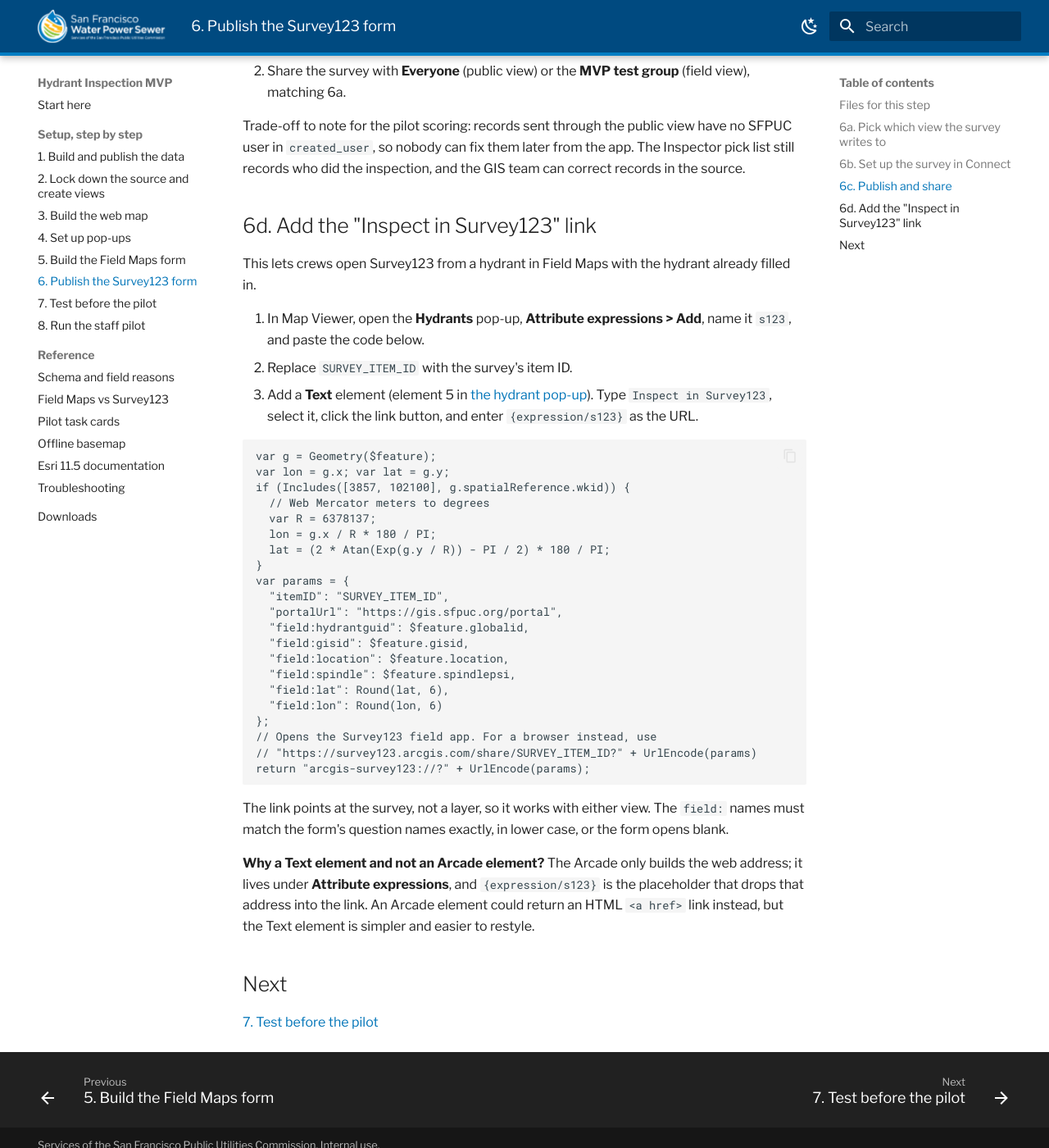
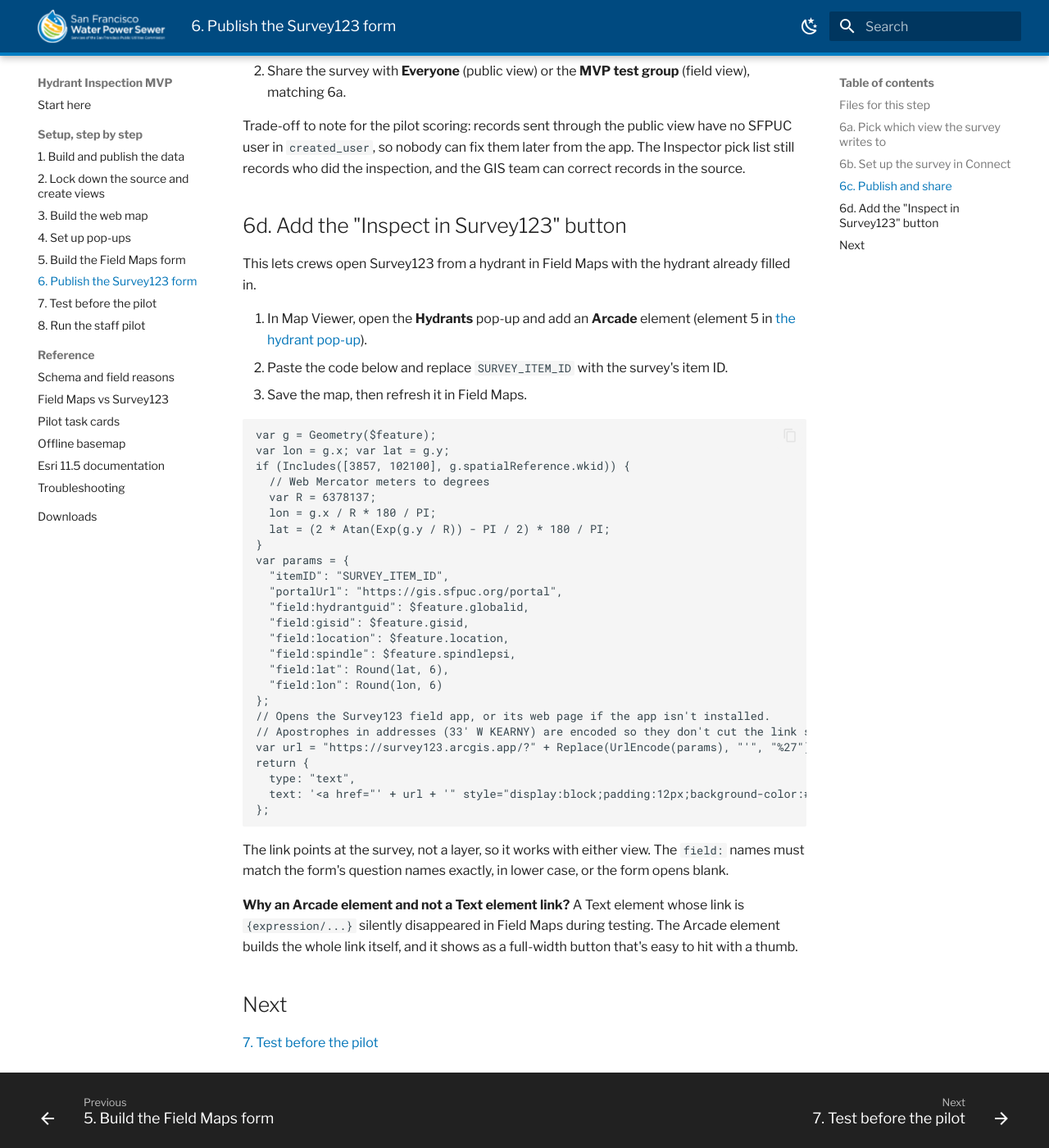
Before and after one commit to sstasio/sfpuc-hydrant-mvp, an MkDocs documentation site: the page built from docs/setup/06-survey123.md, in a window 1280 px wide and 1400 px high, scrolled down 1947 px. Shown: the whole window at 82% size. Built offline with MkDocs 1.6.1 and Material for MkDocs 9.7.7, drawn with Linux system fonts in a browser that asks for light colours.

Commit message:
Survey123 link: use an Arcade element button
The Text element link with {expression/s123} disappeared in Field Maps.
Build the link in an Arcade element, use the survey123.arcgis.app link
and encode apostrophes in addresses.

Co-Authored-By: Claude Opus 5.5 (1M context) <noreply@anthropic.com>
Claude-Session: https://claude.ai/code/session_01WcX7gz835Uu2NoHiASCWjE

````diff
--- a/docs/setup/06-survey123.md
+++ b/docs/setup/06-survey123.md
@@ -48,13 +48,13 @@ Question names are all lower case, because the portal lower-cased the field name
 
 Trade-off to note for the pilot scoring: records sent through the public view have no SFPUC user in `created_user`, so nobody can fix them later from the app. The Inspector pick list still records who did the inspection, and the GIS team can correct records in the source.
 
-## 6d. Add the "Inspect in Survey123" link
+## 6d. Add the "Inspect in Survey123" button
 
 This lets crews open Survey123 from a hydrant in Field Maps with the hydrant already filled in.
 
-1. In Map Viewer, open the **Hydrants** pop-up, **Attribute expressions > Add**, name it `s123`, and paste the code below.
-2. Replace `SURVEY_ITEM_ID` with the survey's item ID.
-3. Add a **Text** element (element 5 in [the hydrant pop-up](04-popups.md#hydrant-pop-up)). Type `Inspect in Survey123`, select it, click the link button, and enter `{expression/s123}` as the URL.
+1. In Map Viewer, open the **Hydrants** pop-up and add an **Arcade** element (element 5 in [the hydrant pop-up](04-popups.md#hydrant-pop-up)).
+2. Paste the code below and replace `SURVEY_ITEM_ID` with the survey's item ID.
+3. Save the map, then refresh it in Field Maps.
 
 ```arcade
 var g = Geometry($feature);
@@ -75,14 +75,18 @@ var params = {
   "field:lat": Round(lat, 6),
   "field:lon": Round(lon, 6)
 };
-// Opens the Survey123 field app. For a browser instead, use
-// "https://survey123.arcgis.com/share/SURVEY_ITEM_ID?" + UrlEncode(params)
-return "arcgis-survey123://?" + UrlEncode(params);
+// Opens the Survey123 field app, or its web page if the app isn't installed.
+// Apostrophes in addresses (33' W KEARNY) are encoded so they don't cut the link short.
+var url = "https://survey123.arcgis.app/?" + Replace(UrlEncode(params), "'", "%27");
+return {
+  type: "text",
+  text: '<a href="' + url + '" style="display:block;padding:12px;background-color:#0074B8;color:#FFFFFF;border-radius:6px;text-align:center;font-weight:bold;text-decoration:none;">Inspect in Survey123</a>'
+};
 ```
 
 The link points at the survey, not a layer, so it works with either view. The `field:` names must match the form's question names exactly, in lower case, or the form opens blank.
 
-**Why a Text element and not an Arcade element?** The Arcade only builds the web address; it lives under **Attribute expressions**, and `{expression/s123}` is the placeholder that drops that address into the link. An Arcade element could return an HTML `<a href>` link instead, but the Text element is simpler and easier to restyle.
+**Why an Arcade element and not a Text element link?** A Text element whose link is `{expression/...}` silently disappeared in Field Maps during testing. The Arcade element builds the whole link itself, and it shows as a full-width button that's easy to hit with a thumb.
 
 ## Next
 
````
Also changed, not shown: docs/index.md (+2 -2 lines), docs/setup/04-popups.md (+1 -1 lines).
